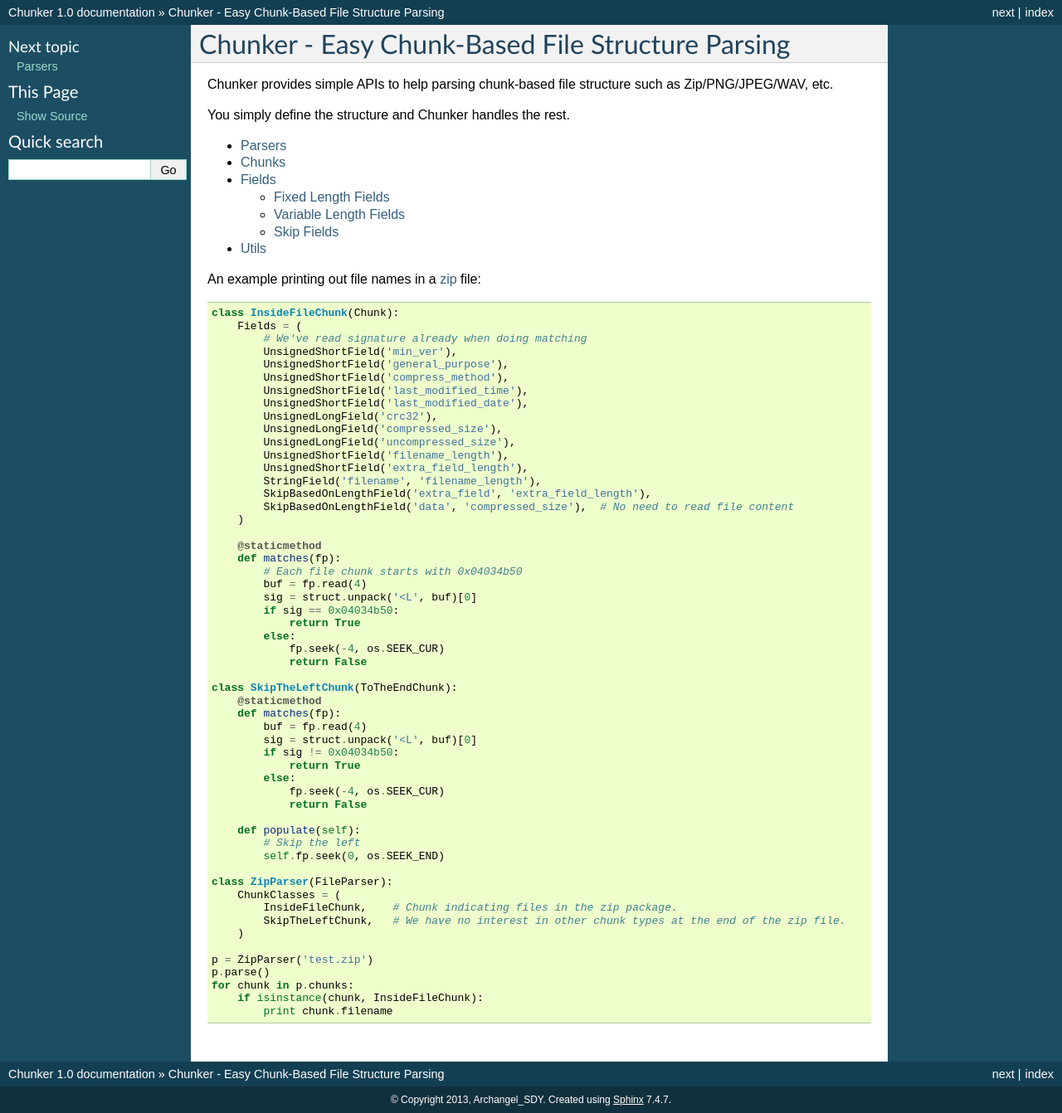
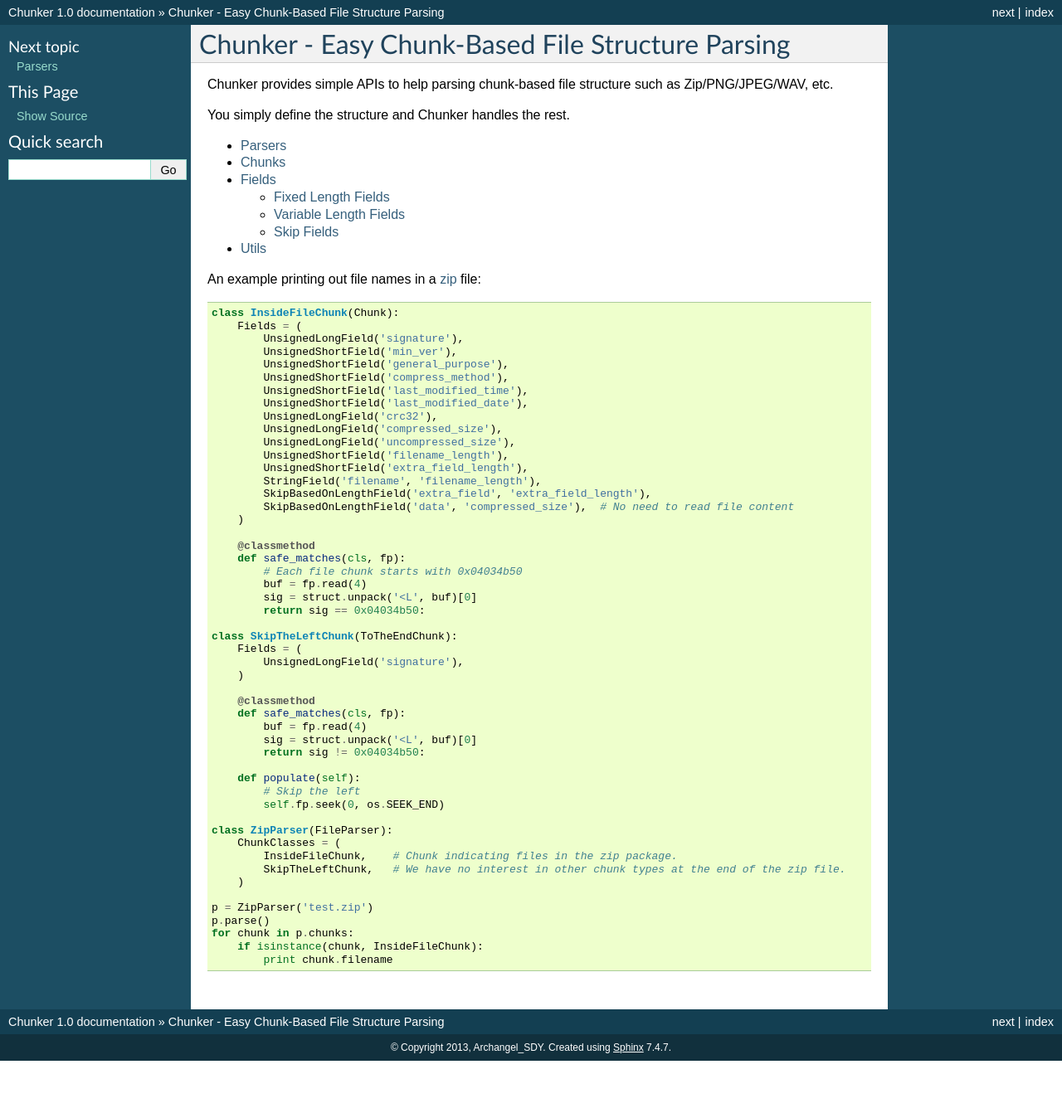
Before and after one commit to ArchangelSDY/chunker, a Sphinx documentation site: the page built from docs/index.rst, in a window 1280 px wide. Shown: the whole page at 83% size. Built offline with Sphinx 7.4.7, drawn with Linux system fonts in a browser that asks for light colours; after the commit the page ends 1279 px from its top, so only the background shows below that.

Commit message:
Update docs.

```diff
--- a/docs/index.rst
+++ b/docs/index.rst
@@ -22,7 +22,7 @@ An example printing out file names in a `zip <http://en.wikipedia.org/wiki/Zip_%
 
     class InsideFileChunk(Chunk):
         Fields = (
-            # We've read signature already when doing matching
+            UnsignedLongField('signature'),
             UnsignedShortField('min_ver'),
             UnsignedShortField('general_purpose'),
             UnsignedShortField('compress_method'),
@@ -38,27 +38,23 @@ An example printing out file names in a `zip <http://en.wikipedia.org/wiki/Zip_%
             SkipBasedOnLengthField('data', 'compressed_size'),  # No need to read file content
         )
 
-        @staticmethod
-        def matches(fp):
+        @classmethod
+        def safe_matches(cls, fp):
             # Each file chunk starts with 0x04034b50
             buf = fp.read(4)
             sig = struct.unpack('<L', buf)[0]
-            if sig == 0x04034b50:
-                return True
-            else:
-                fp.seek(-4, os.SEEK_CUR)
-                return False
+            return sig == 0x04034b50:
 
     class SkipTheLeftChunk(ToTheEndChunk):
-        @staticmethod
-        def matches(fp):
+        Fields = (
+            UnsignedLongField('signature'),
+        )
+
+        @classmethod
+        def safe_matches(cls, fp):
             buf = fp.read(4)
             sig = struct.unpack('<L', buf)[0]
-            if sig != 0x04034b50:
-                return True
-            else:
-                fp.seek(-4, os.SEEK_CUR)
-                return False
+            return sig != 0x04034b50:
 
         def populate(self):
             # Skip the left
```
